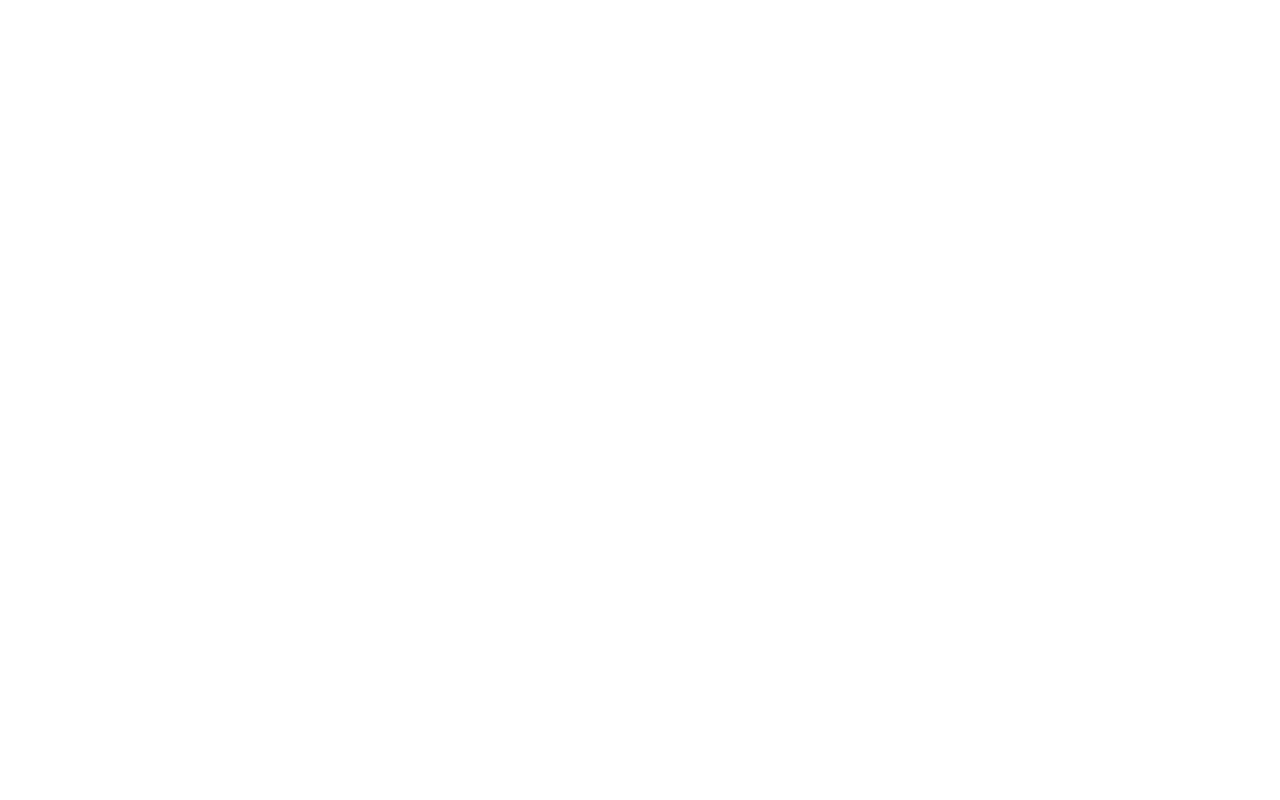
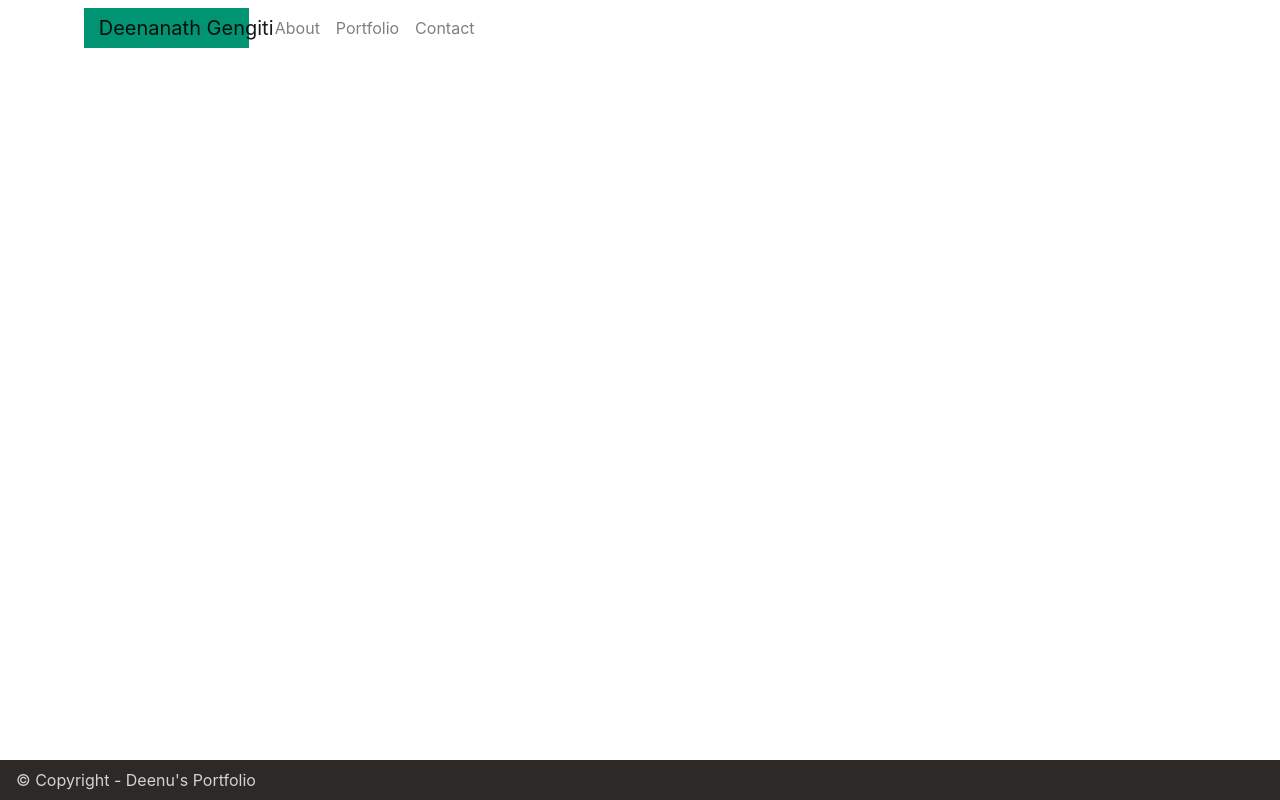
Before and after one commit to deenuy/UofT_responsive_portfolio, a plain HTML site: page index.html in a window 1280 px wide. Drawn offline with nearby package versions, Linux system fonts and the light colour scheme.

```diff
--- a/css/style.css
+++ b/css/style.css
@@ -0,0 +1,23 @@
+.container-fluid {
+    padding-left: 0rem;
+    padding-right: 0rem;
+}
+
+#footer{
+    background-color: #2d2926;
+    color: lightgray;
+}
+
+.bottom-margin {
+    margin-bottom: 2rem;
+    background-color: aquamarine;
+}
+#main {
+    background-color: #ccc8bf;
+    height: 100%;
+    width: 100%;
+}
+
+#nameholder{
+    background-color: #009473;
+}
--- a/index.html
+++ b/index.html
@@ -15,6 +15,37 @@
     <title>Responsive Portfolio Main Page</title>
 </head>
 <body>
+    <div class="container-fluid">
+        <nav class="navbar navbar-expand-lg navbar-light">
+            <div class="row">
+                <div class="col-2"></div>
+                <div class="col-4" id="nameholder">
+                    <a class="navbar-brand" href="#">Deenanath Gengiti</a>
+                </div>
+                <div class="col-6">
+                    <div class="collapse navbar-collapse" id="navbarNavAltMarkup">
+                        <div class="mr-auto"></div>
+                        <div class="navbar-nav">
+                          <a class="nav-item nav-link" href="#">About</a>
+                          <a class="nav-item nav-link" href="#">Portfolio</a>
+                          <a class="nav-item nav-link" href="#">Contact</a>
+                        </div>
+                      </div>
+                </div>
+            </div>
+          </nav>
+          <section>
+              <div class="row">
+                  <div class="col-" id="main">
 
+                  </div>
+              </div>
+          </section>
+          <footer>
+            <nav class="navbar fixed-bottom" id="footer">
+                © Copyright - Deenu's Portfolio
+            </nav>
+          </footer>
+    </div>
 </body>
 </html>
```
Also changed, not shown: portfolio.html (+0 -1 lines).
